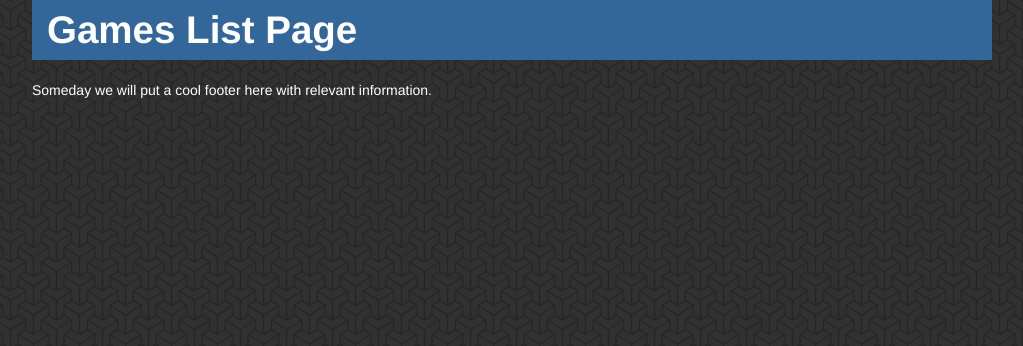
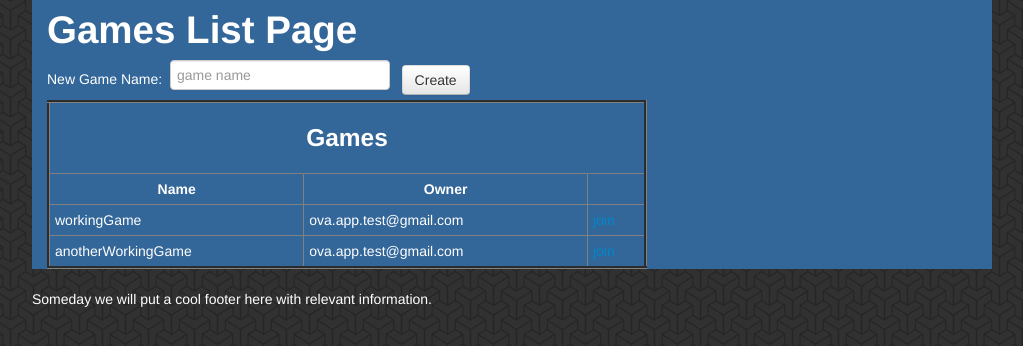
Before and after one commit to capchu/TextRPGOnline, a Flask app: page /games in a window 1280 px wide. Shown: the part 192-538 px from the top of the page, without its empty margins (128-1151 px from the left). Run offline with Flask 2, Linux system fonts and the light colour scheme; the visitor is signed in with stand-in values (Sample User, id 1); some libraries are stand-ins or nearby versions.

Commit message:
worked on games page (still need to do create game)

```diff
--- a/rpgonline/app.py
+++ b/rpgonline/app.py
@@ -54,19 +54,19 @@ def games():
 @app.route('/characters')
 def characters():
     if 'username' not in session:
-        return render_template('login.html')
+	return render_template('index.html')
     return render_template('characters.html')
 
 @app.route('/character_create')
 def character_create():
-    #if 'username' not in session:
-    #    return render_template('login.html')
+    if 'username' not in session:
+	return render_template('index.html')
     return render_template('character_create.html')
 
 @app.route('/character_edit')
 def character_edit():
     if 'username' not in session:
-        return render_template('login.html')
+	return render_template('index.html')
     DA = DataAccess()
     abilities = DA.getAbilities().all()
     weaknesses = DA.getWeaknesses().all()
@@ -86,41 +86,41 @@ def world():
 @app.route('/login', methods=['GET', 'POST'])
 def login():
     if 'username' in session:
-        session.pop('username', None)
-        return render_template('index.html')
+	session.pop('username', None)
+	return render_template('index.html')
 
     email1 = None
     email2 = None
     if request.method == 'POST':
-        if 'Code' in request.form:
-            email = request.form['Email']
-            log_code = request.form['Code']
+	if 'Code' in request.form:
+	    email = request.form['Email']
+	    log_code = request.form['Code']
 
-            if email not in login_code:
-                email2 = "Invalid E-mail and Code combination"
-                return render_template('login.html', email1=email1, email2=email2)
-            if login_code[email] != log_code:
-                email2 = "Invalid E-mail and Code combination"
-                return render_template('login.html', email1=email1, email2=email2)
+	    if email not in login_code:
+		email2 = "Invalid E-mail and Code combination"
+		return render_template('login.html', email1=email1, email2=email2)
+	    if login_code[email] != log_code:
+		email2 = "Invalid E-mail and Code combination"
+		return render_template('login.html', email1=email1, email2=email2)
 
-            session['username'] = email
-            del login_code[email]
-            return render_template('index.html')
-        else:
-            email = request.form['Email']
-            if email.find('@') == -1:
-                email1 = "%s is not a valid E-mail address" % email
-                return render_template('login.html', email1=email1, email2=email2)
+	    session['username'] = email
+	    del login_code[email]
+	    return render_template('index.html')
+	else:
+	    email = request.form['Email']
+	    if email.find('@') == -1:
+		email1 = "%s is not a valid E-mail address" % email
+		return render_template('login.html', email1=email1, email2=email2)
 
-            login_code[email] = get_code()
+	    login_code[email] = get_code()
 
-            msg = Message("Login Code for RPG Online",
-                    recipients=[email])
-            msg.body = "login code: %s" % login_code[email]
-            email1 = "Sending login code to %s" % email
-            mail.send(msg)
+	    msg = Message("Login Code for RPG Online",
+				recipients=[email])
+	    msg.body = "login code: %s" % login_code[email]
+	    email1 = "Sending login code to %s" % email
+	    mail.send(msg)
 
-            return render_template('login.html', email1=email1, email2=email2)
+	    return render_template('login.html', email1=email1, email2=email2)
 
     return render_template('login.html', email1=email1, email2=email2)
 
@@ -135,6 +135,19 @@ def get_code():
 # Methods for JSON requests
 #
 ##
+@app.route('/games_json')
+def get_games_json():
+    DA= DataAccess()
+    games = DA.getGames()
+    gameList = {}
+
+    for game in games:
+        gameList[game.id] = {}
+        gameList[game.id]['owner_id'] = game.owner_id
+        gameList[game.id]['name'] = game.name
+
+    return jsonify(gameList)
+
 @app.route('/add_character_json')
 def add_character_json():
     CDA = ClientDataAccess()
@@ -163,6 +176,7 @@ def character_list_json():
         character_list[char_obj.id]['portrait_url'] = char_obj.portrait_url
         character_list[char_obj.id]['icon_url'] = char_obj.icon_url
 
+    #print character_list
     return jsonify(character_list)
 
 @app.route('/specific_character_json')
--- a/rpgonline/templates/games.html
+++ b/rpgonline/templates/games.html
@@ -3,6 +3,62 @@
     <div class="row">
         <div class="span12">
             <h1>Games List Page</h1>
+            <div>
+                {% if 'username' in session %}
+                    <div>
+                        New Game Name:&nbsp;&nbsp;<input id="game_name" type="text" class="" placeholder="game name">
+                        &nbsp;&nbsp;<a id="create_game_button" class="btn" href="/create_game">Create</a>
+                    </div>
+                {% else %}
+
+                {% endif %}
+            </div>
+            <script type="text/javascript">
+                $(document).ready(function() {
+                        $.getJSON( '/games_json', {}, function( data ) {
+                            var table_obj = $('#table');
+                            $.each(data, function(index, field) {
+                                $('#title').text('Games')
+
+                                var table_row = $('<tr>', {id: index});
+                                var table_game_name = $('<td>', {html: field.name});
+                                var table_user_id = $('<td>', {html: field.owner_id});
+                                var game_ref = "/game/" + index
+                                var game_link = $('<td>', {html: "<a href='"+game_ref+"'>join</a>"});
+
+                                table_row.append(table_game_name);
+                                table_row.append(table_user_id);
+                                table_row.append(game_link);
+                                table_obj.append(table_row);
+                            });
+                            //console.log(JSON.stringify(data));
+                        });
+                });
+            </script>
+
+            <div id="characters">
+                <style>
+                    table, th, td {
+
+                    }
+                    th, td {
+                        padding:5px;
+                    }
+                </style>
+                <table id="table" border="3" style="width:600px">
+                    <tr>
+                        <th colspan="12">
+                            <h3 id="title"></h3>
+                        </th>
+                    </tr>
+                    <tr>
+                        <th>Name</th>
+                        <th>Owner</th>
+                        <th></th>
+                    </tr>
+                </table>
+            </div>
+
         </div>
     </div>
 {% endblock %}
```
